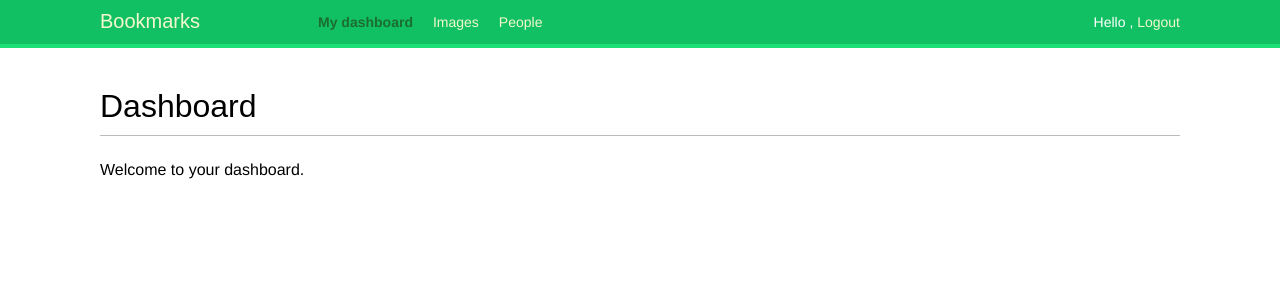
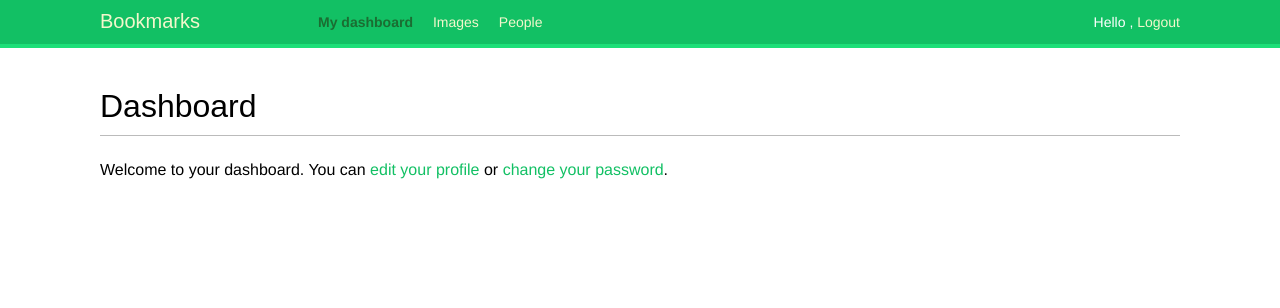
Before and after one commit to nifadyev/django-bookmarks, a Django app: page /account/ in a window 1280 px wide. Shown: the top 308 px of the page. Run offline with Django 3.2, Linux system fonts and the light colour scheme; a user stored in the database is signed in; some web fonts are replaced.

Commit message:
Implement user profile creation and editing

```diff
--- a/bookmarks/account/admin.py
+++ b/bookmarks/account/admin.py
@@ -1,3 +1,7 @@
 from django.contrib import admin
+from .models import Profile
 
-# Register your models here.
+
+@admin.register(Profile)
+class ProfileAdmin(admin.ModelAdmin):
+    list_display = ['user', 'date_of_birth', 'photo']
--- a/bookmarks/account/templates/account/dashboard.html
+++ b/bookmarks/account/templates/account/dashboard.html
@@ -4,5 +4,7 @@
 
 {% block content %}
   <h1>Dashboard</h1>
-  <p>Welcome to your dashboard.</p>
+  <p>Welcome to your dashboard. You can <a href="{% url "edit" %}">edit
+    your profile</a> or <a href="{% url "password_change" %}">change your
+    password</a>.</p>
 {% endblock %}
--- a/bookmarks/account/urls.py
+++ b/bookmarks/account/urls.py
@@ -3,8 +3,8 @@ from . import views
 
 
 urlpatterns = [
-    # path('login/', views.user_login, name='login'),
     path('register/', views.register, name='register'),
+    path('edit/', views.edit, name='edit'),
     path('', views.dashboard, name='dashboard'),
     path('', include('django.contrib.auth.urls')),
 ]
--- a/bookmarks/account/views.py
+++ b/bookmarks/account/views.py
@@ -2,7 +2,8 @@ from django.http import HttpResponse
 from django.shortcuts import render
 from django.contrib.auth import authenticate, login
 from django.contrib.auth.decorators import login_required
-from .forms import LoginForm, UserRegistrationForm
+from .forms import LoginForm, UserRegistrationForm, UserEditForm, ProfileEditForm
+from .models import Profile
 
 
 def user_login(request):
@@ -46,9 +47,36 @@ def register(request):
             # Save the User object
             new_user.save()
             # Create the user profile
-            # Profile.objects.create(user=new_user)
+            Profile.objects.create(user=new_user)
             return render(request, 'account/register_done.html', {'new_user': new_user})
     else:
         user_form = UserRegistrationForm()
 
     return render(request, 'account/register.html', {'user_form': user_form})
+
+
+@login_required
+def edit(request):
+    if request.method == 'POST':
+        user_form = UserEditForm(instance=request.user, data=request.POST)
+        profile_form = ProfileEditForm(
+            instance=request.user.profile,
+            data=request.POST,
+            files=request.FILES
+        )
+        if user_form.is_valid() and profile_form.is_valid():
+            user_form.save()
+            profile_form.save()
+            # messages.success(request, 'Profile updated successfully')
+        # else:
+        #     messages.error(request, 'Error updating your profile')
+    else:
+        user_form = UserEditForm(instance=request.user)
+        profile_form = ProfileEditForm(instance=request.user.profile)
+
+    return render(
+        request,
+        'account/edit.html',
+        {'user_form': user_form,
+        'profile_form': profile_form}
+    )
--- a/bookmarks/bookmarks/settings.py
+++ b/bookmarks/bookmarks/settings.py
@@ -125,3 +125,6 @@ LOGIN_URL = 'login'
 LOGOUT_URL = 'logout'
 
 EMAIL_BACKEND = 'django.core.mail.backends.console.EmailBackend'
+
+MEDIA_URL = '/media/'
+MEDIA_ROOT = BASE_DIR / 'media/'
--- a/bookmarks/bookmarks/urls.py
+++ b/bookmarks/bookmarks/urls.py
@@ -1,7 +1,12 @@
 from django.contrib import admin
 from django.urls import path, include
+from django.conf import settings
+from django.conf.urls.static import static
 
 urlpatterns = [
     path('admin/', admin.site.urls),
     path('account/', include('account.urls')),
 ]
+
+if settings.DEBUG:
+    urlpatterns += static(settings.MEDIA_URL, document_root=settings.MEDIA_ROOT)
```
Also changed, not shown: bookmarks/account/forms.py (+13 -0 lines), bookmarks/account/models.py (+9 -1 lines), bookmarks/account/templates/account/edit.html (added, +14 -0 lines), bookmarks/account/migrations/0001_initial.py (added), bookmarks/db.sqlite3.
